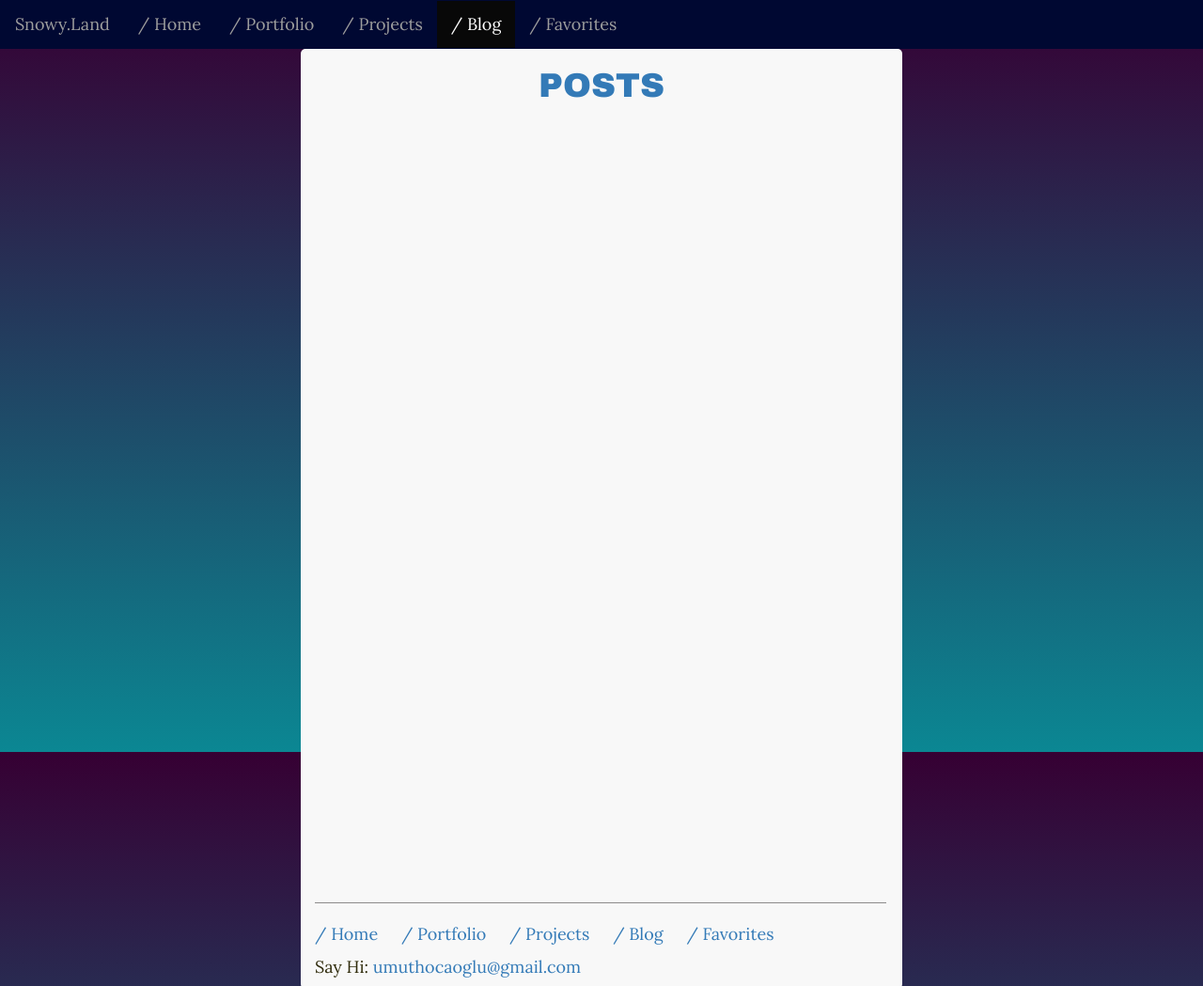
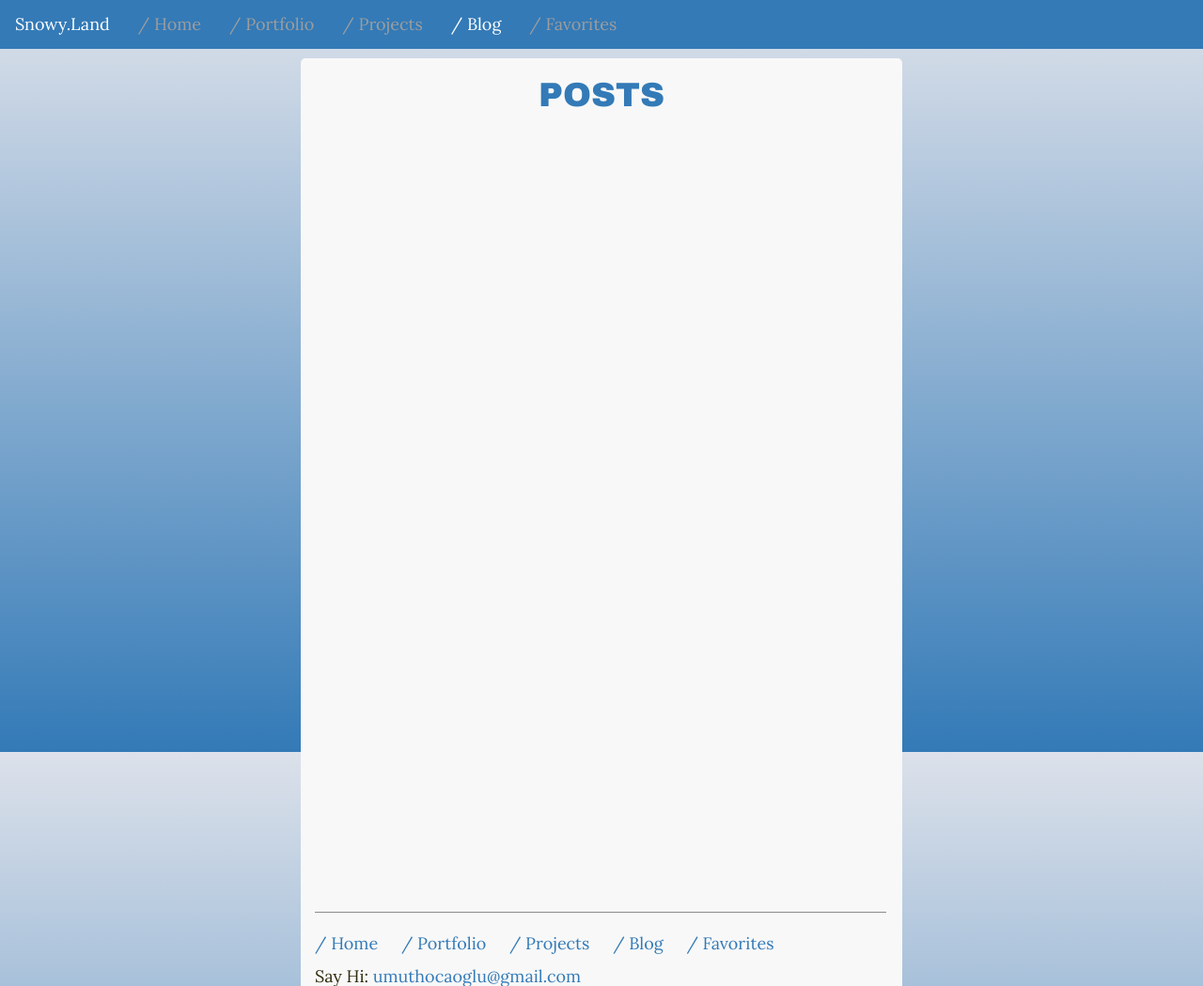
Before and after one commit to Leustad/portfolio, a Flask app: page /blogs in a window 1280 px wide. Shown: the top 1049 px of the page at 94% size. Run offline with Flask 2, Linux system fonts and the light colour scheme; data that the repository does not hold is empty; some libraries are stand-ins or nearby versions; some web fonts are replaced.

Commit message:
Change the color of bg and navbar

```diff
--- a/portfolio/static/css/style.css
+++ b/portfolio/static/css/style.css
@@ -1,8 +1,9 @@
-h1, h2, h3, h4, h5, h6 {
+h1,h2,h3,h4,h5,h6 {
     font-family: 'Archivo Black', Georgia, Times, serif;
 }
 
-p, div {
+p,
+div {
     font-family: 'Lora', Helvetica, Arial, sans-serif;
     color: #302C0C;
     font-size: 18px;
@@ -11,34 +12,18 @@ p, div {
 html {
     height: 100%;
     margin: 0;
-    /*background: linear-gradient(#00002e 0%, #001238 12.5%, #021e45 25%, #06264c 37.5%, #0b335b 50%, #154870 75%, #1d638b 100%) no-repeat fixed;*/
-
-    /*background: -webkit-linear-gradient(-20deg, black, whitesmoke, lightblue); !* For Safari 5.1 to 6.0 *!*/
-    /*background: -o-linear-gradient(20deg, black, whitesmoke, lightblue); !* For Opera 11.1 to 12.0 *!*/
-    /*background: -moz-linear-gradient(20deg, black, whitesmoke, lightblue); !* For Firefox 3.6 to 15 *!*/
-    /*background: linear-gradient(-20deg, black, whitesmoke, lightblue); !* Standard syntax *!*/
-
-    /*background: #2c3e50; !* fallback for old browsers *!*/
-    /*background: -webkit-linear-gradient(to bottom, #2c3e50, #3498db); !* Chrome 10-25, Safari 5.1-6 *!*/
-    /*background: linear-gradient(to bottom, #2c3e50, #3498db); !* W3C, IE 10+/ Edge, Firefox 16+, Chrome 26+, Opera 12+, Safari 7+ *!*/
-
-    /*background: #136a8a;  !* fallback for old browsers *!*/
-    /*background: -webkit-linear-gradient(to bottom, #267871, #136a8a);  !* Chrome 10-25, Safari 5.1-6 *!*/
-    /*background: linear-gradient(to bottom, #267871, #136a8a); !* W3C, IE 10+/ Edge, Firefox 16+, Chrome 26+, Opera 12+, Safari 7+ *!*/
-
-    background: #360033;  /* fallback for old browsers */
-    background: -webkit-linear-gradient(to bottom, #360033, #0b8793);  /* Chrome 10-25, Safari 5.1-6 */
-    background: linear-gradient(to bottom, #360033, #0b8793); /* W3C, IE 10+/ Edge, Firefox 16+, Chrome 26+, Opera 12+, Safari 7+ */
-
-
-
+    background: #f5e7f4;
+    /* fallback for old browsers */
+    background: -webkit-linear-gradient(to bottom, #dce1ea, #337ab7);
+    /* Chrome 10-25, Safari 5.1-6 */
+    background: linear-gradient(to bottom, #dce1ea, #337ab7);
+    /* W3C, IE 10+/ Edge, Firefox 16+, Chrome 26+, Opera 12+, Safari 7+ */
     background-repeat: no-repeat;
     background-attachment: fixed;
 }
 
 body {
     background-color: #f8f8f8;
-
 }
 
 dt {
@@ -90,15 +75,12 @@ dt {
 }
 
 .footer-table {
-    /*display: table;   !* Allow the centering to work *!*/
     margin: 0 0;
 }
 
 ul#footer-list {
-    /*min-width: 696px;*/
     list-style: none;
     padding-left: 0;
-    /*padding-top: 20px;*/
 }
 
 ul#footer-list li {
@@ -148,6 +130,29 @@ ul#footer-list li {
 }
 
 .navbar-inverse {
-    background-color: #000832;
-    border-color: #000832;
+    background-color: #337ab7;
+    border-color: #337ab7;
+    margin-bottom: 10px;
 }
+
+.navbar-nav li a {
+    color: #1d1a1a;
+}
+
+.navbar-nav li.active a {
+    background-color: #337ab7 !important;
+}
+.navbar-nav li a{
+    transition: all 0.2s;
+}
+.navbar-nav li a:hover{
+    text-shadow: 5px 5px 5px black;
+}
+
+.navbar-brand {
+    color: #fff !important;
+    transition: all 0.2s;
+}
+.navbar-brand:hover{
+    text-shadow: 5px 5px 5px black;
+}
```
